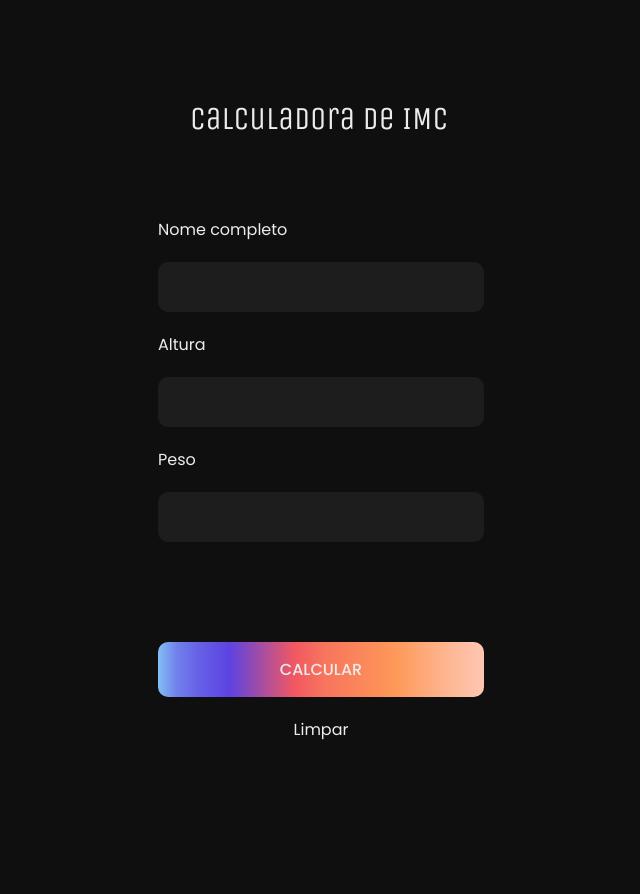
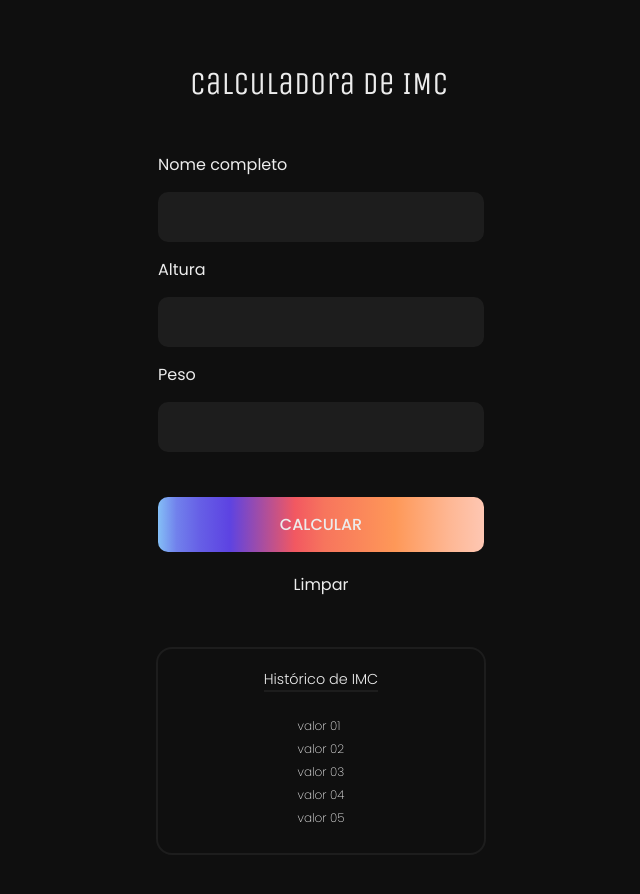
Before and after one commit to Rafaelawngr/calculaora-imc-vue, a Vue app in the folder calculadora-imc/: page / in a window 1280 px wide. Shown: the whole page, without its empty margins (319-959 px from the left). Before the commit the page ends 800 px from the top, so only its background shows below. Built offline with nearby package versions, Linux system fonts and the light colour scheme; the HTML template or start-up script is replaced by a standard one; a web font is replaced by a local one.

Commit message:
add historico + ajustes html/css

```diff
--- a/calculadora-imc/index.html
+++ b/calculadora-imc/index.html
@@ -7,7 +7,7 @@
       <link rel="preconnect" href="https://fonts.googleapis.com">
       <link rel="preconnect" href="https://fonts.gstatic.com" crossorigin>
       <link href="https://fonts.googleapis.com/css2?family=Unica+One&display=swap" rel="stylesheet">
-      <link href="https://fonts.googleapis.com/css2?family=Poppins:wght@400;500;600;700&display=swap" rel="stylesheet">
+      <link href="https://fonts.googleapis.com/css2?family=Poppins:wght@200;300;400;500;600;700&display=swap" rel="stylesheet">
       <link href="https://fonts.googleapis.com/css2?family=Trispace:wght@700&display=swap" rel="stylesheet">
       <link rel="stylesheet"
             href="https://fonts.googleapis.com/css2?family=Material+Symbols+Outlined:opsz,wght,FILL,GRAD@20..48,100..700,0..1,-50..200"/>
--- a/calculadora-imc/src/App.vue
+++ b/calculadora-imc/src/App.vue
@@ -1,13 +1,14 @@
 <template>
 	<div>
 
-		<TitleComponent :titulo="tituloPagina"></TitleComponent>
+		<TitleComponent :titulo="tituloPagina" />
     <div v-show="showFirstPage">
-		<FormComponent @resultado-calculado="showResults"></FormComponent>
+		<FormComponent @resultado-calculado="showResults" />
     </div>
     <div v-show="showSecondPage">
-		<ResultsComponent :valorimc="valorImc" @go-back="onGoBack"></ResultsComponent>
+		<ResultsComponent :valorimc="valorImc" @go-back="onGoBack" />
     </div>
+    <HistoricoComponent />
 	</div>
 </template>
 
@@ -17,10 +18,12 @@ import { ref } from "vue";
 import TitleComponent from "@/components/titulo.vue";
 import FormComponent from "@/components/formulario.vue";
 import ResultsComponent from "@/components/resultado.vue"
+import HistoricoComponent from "./components/historico.vue";
 
 export default {
 	name: 'App',
 	components: {
+    HistoricoComponent,
 		ResultsComponent,
 		FormComponent,
 		TitleComponent,
--- a/calculadora-imc/src/components/formulario.vue
+++ b/calculadora-imc/src/components/formulario.vue
@@ -69,7 +69,7 @@ fieldset {
 	display: flex;
 	flex-direction: column;
 	align-items: flex-start;
-	gap: 20px;
+	gap: 15px;
 	border: none;
 }
 
@@ -101,10 +101,10 @@ input:focus {
 }
 
 .btn-calculate {
-	margin-top: 80px;
+	margin-top: 30px;
 	display: flex;
 	width: 326px;
-	padding: 15px 0px;
+	padding: 15px 0;
 	justify-content: center;
 	align-items: center;
 	gap: 10px;
--- /dev/null
+++ b/calculadora-imc/src/components/historico.vue
@@ -0,0 +1,51 @@
+<script>
+
+
+export default {
+  name: 'HistoricoComponent'
+}
+
+</script>
+
+<template>
+  <div class="historico">
+    <div class="historico-title">
+      <h1>Histórico de IMC</h1></div>
+    <div class="historico-content">
+      <ul>
+        <li>valor 01</li>
+        <li>valor 02</li>
+        <li>valor 03</li>
+        <li>valor 04</li>
+        <li>valor 05</li>
+      </ul>
+    </div>
+  </div>
+</template>
+
+<style>
+
+.historico {
+  margin-top: 50px;
+  padding: 10px;
+  display: flex;
+  flex-direction: column;
+  align-items: center;
+  border: 2px solid #1D1D1D;
+  border-radius: 16px;
+}
+
+.historico-title h1 {
+  font-size: .9rem;
+  font-weight: 300;
+  border-bottom: 2px solid #1d1d1d;
+}
+
+.historico-content li {
+  font-size: .75rem;
+  font-weight: lighter;
+  list-style: none;
+  margin-bottom: 5px;
+}
+
+</style>
--- a/calculadora-imc/src/components/resultado.vue
+++ b/calculadora-imc/src/components/resultado.vue
@@ -84,7 +84,7 @@ export default {
   display: flex;
   flex-direction: column;
   align-items: center;
-  gap: 50px;
+  gap: 40px;
 }
 
 .result-borda {
--- a/calculadora-imc/src/components/titulo.vue
+++ b/calculadora-imc/src/components/titulo.vue
@@ -29,8 +29,8 @@ export default {
 	font-family: Unica One,serif;
 	font-size: 2rem;
 	font-weight: 400;
-	margin-top: 60px;
-	margin-bottom: 80px;
+	margin-top: 25px;
+	margin-bottom: 50px;
 }
 
 </style>
```
